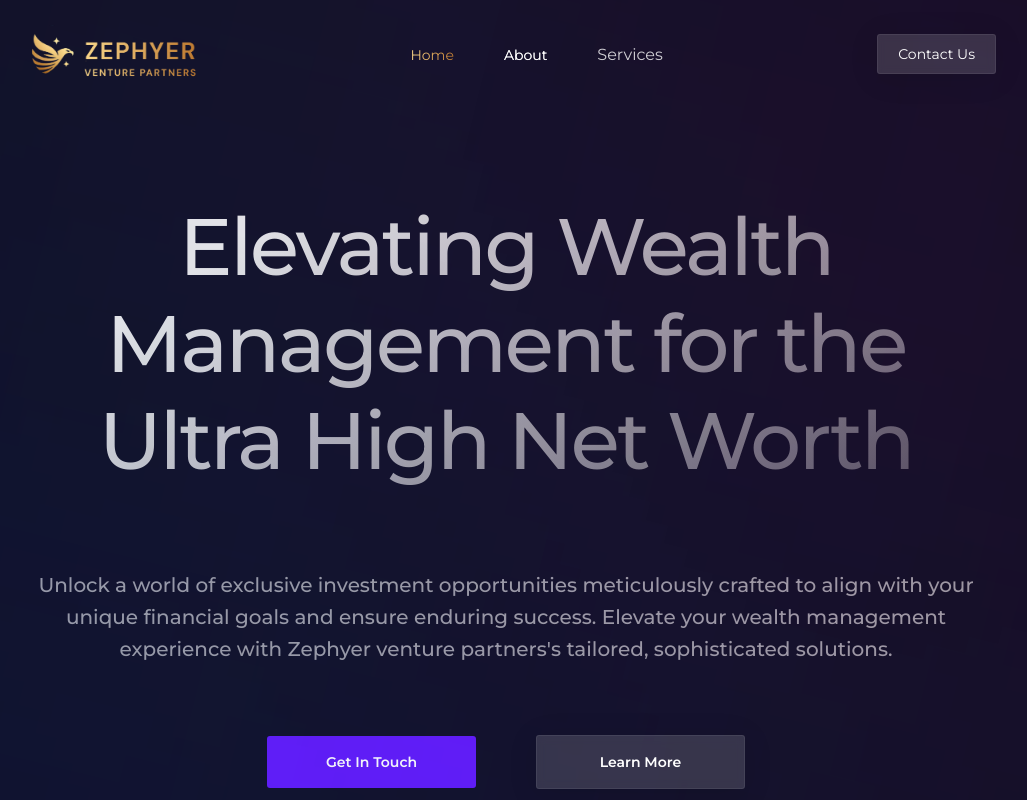
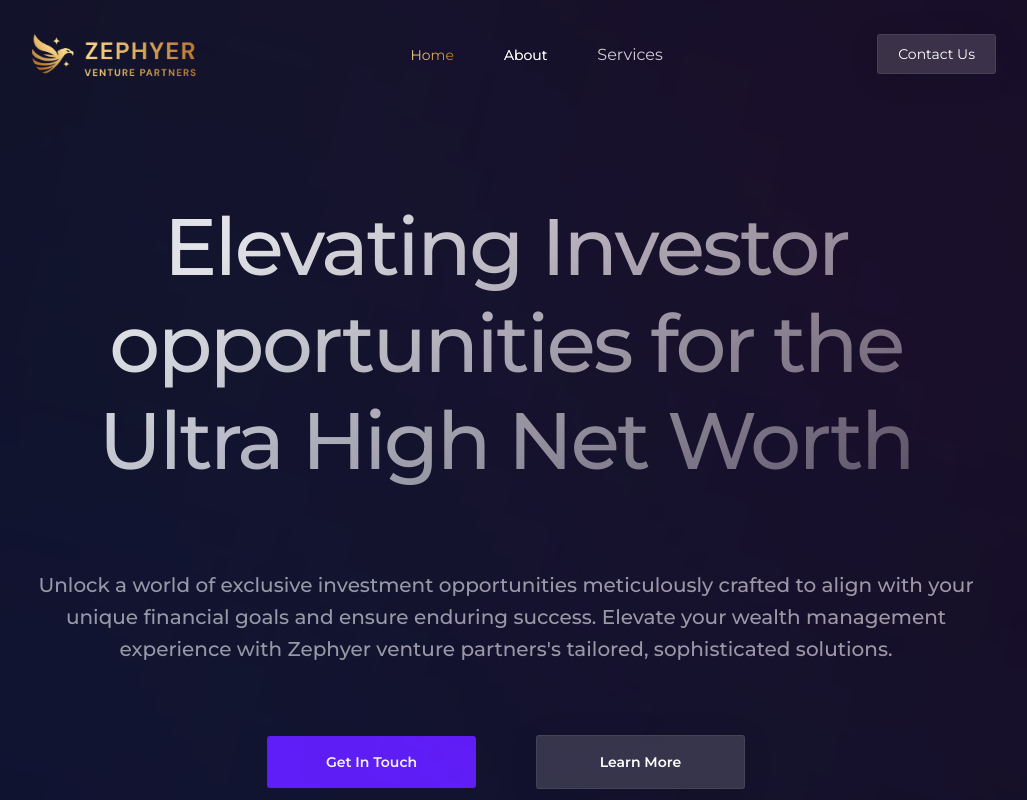
Before and after one commit to Reverr-Finaura/zephyre, a Next.js app: page / in a window 1280 px wide. Shown: the top 800 px of the page, without its empty margins (134-1161 px from the left). Built offline with nearby package versions, Linux system fonts and the light colour scheme.

Commit message:
hero banner updated

```diff
--- a/src/components/HeroBanner.js
+++ b/src/components/HeroBanner.js
@@ -8,7 +8,7 @@ const HeroBanner = () => {
     <section className={style.heroBanner}>
       <div className={style.heroBannerContainer}>
         <p className={style.title}>
-          Elevating Wealth Management for the Ultra High Net Worth
+          Elevating Investor opportunities for the Ultra High Net Worth
         </p>
         <p className={style.info}>
           Unlock a world of exclusive investment opportunities meticulously
```
